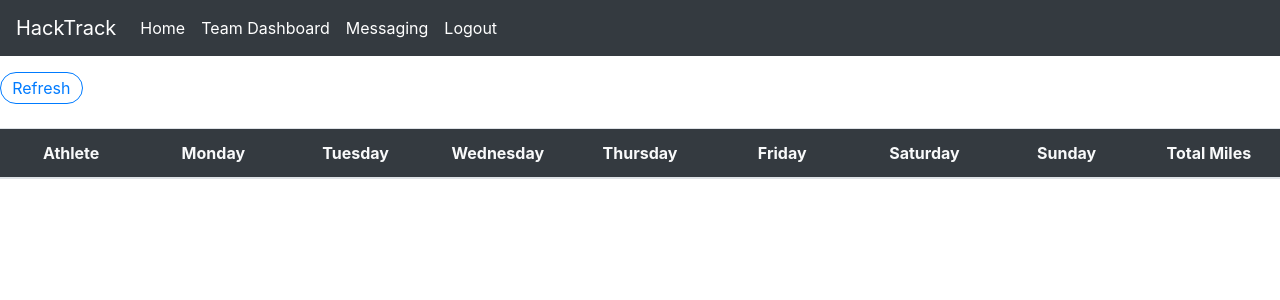
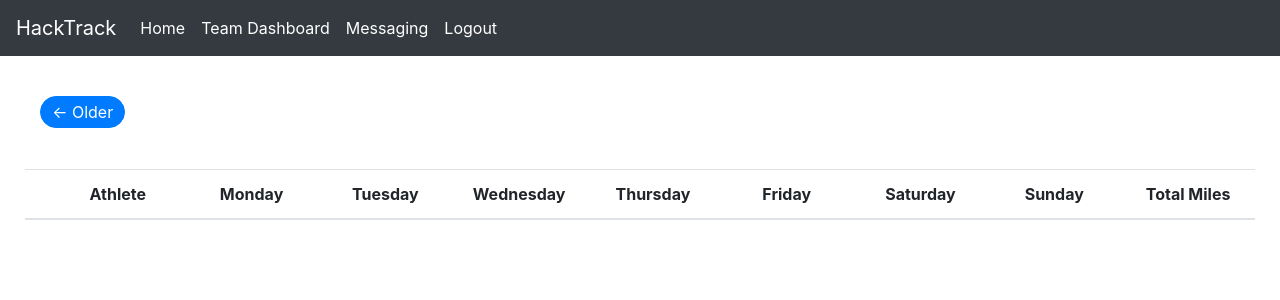
Before and after one commit to kellibudd/HackTrack, a Flask app: page /dashboard in a window 1280 px wide. Shown: the top 300 px of the page. Run offline with Flask 2, Linux system fonts and the light colour scheme; data that the repository does not hold is empty; some libraries are stand-ins or nearby versions.

Commit message:
Add previous and next buttons for week toggling / pagination

```diff
--- a/templates/team_dashboard.html
+++ b/templates/team_dashboard.html
@@ -38,31 +38,39 @@
 <br>
 <br>
 <br>
+<br>
 
 {# <h4>{{ team.name }}</h4> #}
 
-<div id="top-div"></div>
+<nav aria-label="...">
+  <ul class="pager">
+    <a href="#" type="button" class="previous btn btn-primary" id="previous-button"><span aria-hidden="true">&larr;</span> Older</a>
+    <a href="#" type="button" class="next btn btn-primary" id="next-button" hidden="hidden"><span aria-hidden="true">&rarr;</span> Newer</a>
+  </ul>
+</nav>
 
-<form id="refresh-dash" action="/create-activities" method="POST" align="left">
-  <input class="btn btn-outline-primary" type="submit" value="Refresh">
-</form>
-<br>
+<div class="container-fluid">
+  <table id="team-table" class="table table-borderless">
+    <thead id="table-head">
+      <tr id="head-row">
+        <th scope="col">
+          {# <form id="refresh" action="/create-activities" method="POST" align="left">
+            <button type="submit" class="comment btn btn-outline-warning"><img class="comment" src="/static/img/arrow-repeat-white.svg" width="20px"></button>
+          </form> #}
+        </th>
+      </tr>
 
+    </thead>
+    <tbody id="table-body">
+    </tbody>
+  </table>
+</div>
 
-<table id="team-table" class="table">
-  <thead id="table-head" class="bg-dark text-light">
-    <tr id="head-row"></tr>
-  </thead>
-  <tbody id="table-body">
-  </tbody>
-</table>
-
-
-<div class="modal fade" id="exampleModalLong" tabindex="-1" role="dialog" aria-labelledby="exampleModalLongTitle" aria-hidden="true">
+<div class="modal fade" id="comment-modal" tabindex="-1" role="dialog" aria-labelledby="comment-modal-title" aria-hidden="true">
   <div class="modal-dialog" role="document">
     <div class="modal-content">
       <div class="modal-header">
-        <h5 class="modal-title" id="exampleModalLongTitle">Comments</h5>
+        <h5 class="modal-title" id="comment-modal">Comments</h5>
         <button type="button" class="close close-comment" data-dismiss="modal" aria-label="Close">
           <span aria-hidden="true">&times;</span>
         </button>
```
